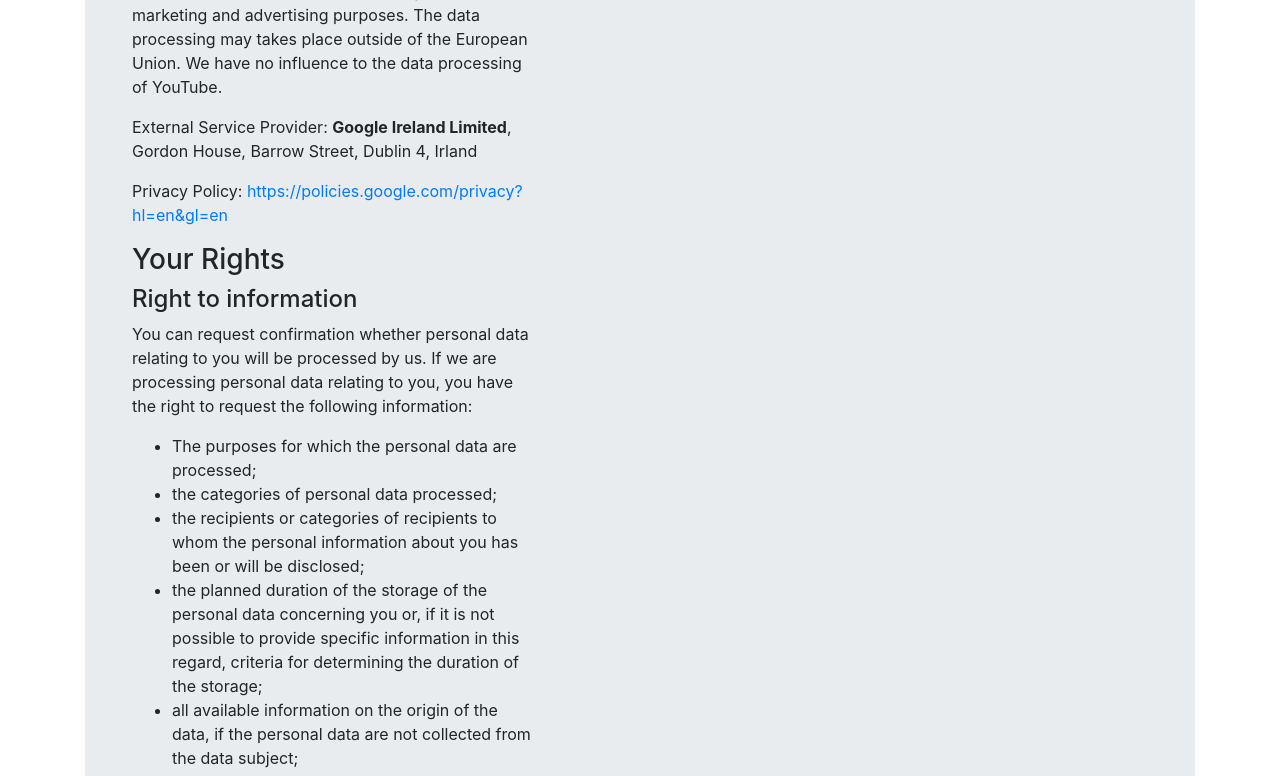
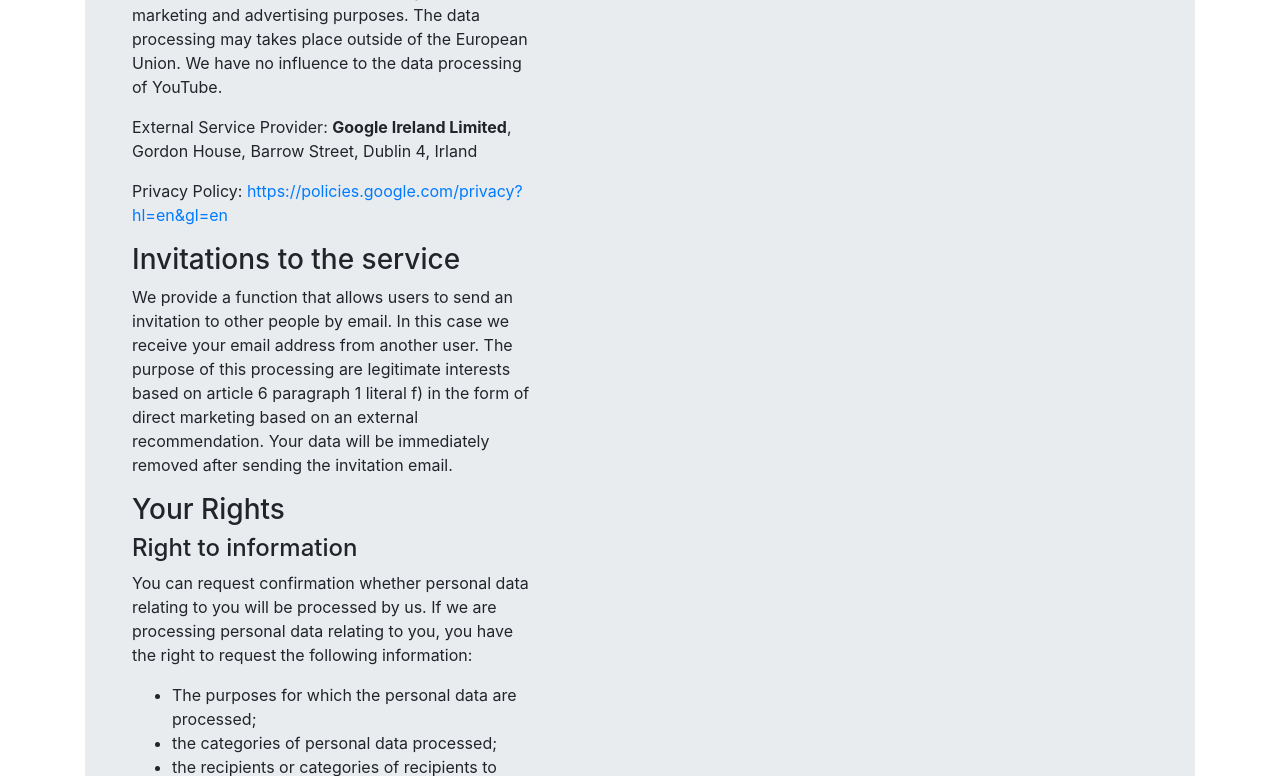
Before and after one commit to chmey/django-giving-blood, a Django app: page /privacy in a window 1280 px wide. Shown: the part 1880-2656 px from the top of the page. Run offline with Django 3.2, Linux system fonts and the light colour scheme; some libraries are stand-ins or nearby versions.

Commit message:
Add the invitation function to the privacy policy.

```diff
--- a/web/templates/web/privacy.html
+++ b/web/templates/web/privacy.html
@@ -47,6 +47,12 @@
             the European Union. We have no influence to the data processing of YouTube.</p>
         <p>External Service Provider: <b>Google Ireland Limited</b>, Gordon House, Barrow Street, Dublin 4, Irland</p>
         <p>Privacy Policy: <a href="https://policies.google.com/privacy?hl=en&gl=en" target="_blank">https://policies.google.com/privacy?hl=en&gl=en</a></p>
+
+        <h3>Invitations to the service</h3>
+        <p>We provide a function that allows users to send an invitation to other people by email. In this case we
+            receive your email address from another user. The purpose of this processing are legitimate interests based
+            on article 6 paragraph 1 literal f) in the form of direct marketing based on an external recommendation.
+            Your data will be immediately removed after sending the invitation email.</p>
 
         <h3>Your Rights</h3>
 
```
